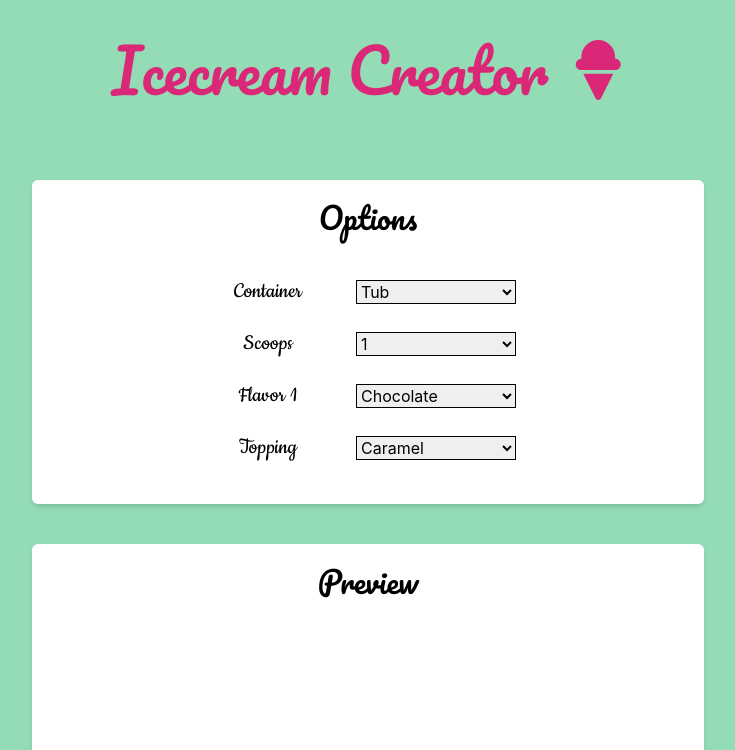
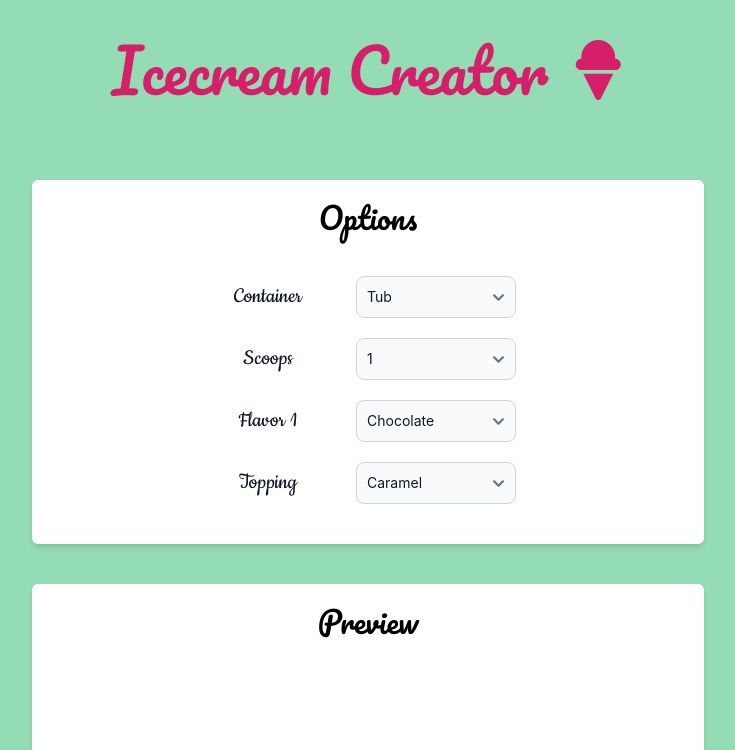
Before and after one commit to tudhak/IcecreamCreator, a React (Create React App) app in the folder client/: page / in a window 1280 px wide. Shown: the top 750 px of the page, without its empty margins (272-1007 px from the left). Built offline with nearby package versions, Linux system fonts and the light colour scheme.

Commit message:
Added flowbite and flowbite react, experimented in Options.js

```diff
--- a/client/package.json
+++ b/client/package.json
@@ -11,6 +11,8 @@
     "@testing-library/jest-dom": "^5.17.0",
     "@testing-library/react": "^13.4.0",
     "@testing-library/user-event": "^13.5.0",
+    "flowbite": "^2.4.1",
+    "flowbite-react": "^0.10.1",
     "react": "^18.3.1",
     "react-dom": "^18.3.1",
     "react-scripts": "5.0.1",
--- a/client/src/components/Flavor.js
+++ b/client/src/components/Flavor.js
@@ -1,11 +1,13 @@
+import { Label, Select } from "flowbite-react";
+
 export default function Flavor({ index, features, onFlavorChange }) {
   return (
     <div className="flex justify-center items-center gap-10 mb-5">
-      <label className="w-24 cookie-regular text-2xl text-center">
+      <Label className="w-24 cookie-regular text-2xl text-center">
         Flavor {index + 1}
-      </label>
-      <select
-        className="border border-black w-40"
+      </Label>
+      <Select
+        className="w-40"
         value={features.flavors[index]}
         onChange={(e) => onFlavorChange(e.target.value, index)}
       >
@@ -24,7 +26,7 @@ export default function Flavor({ index, features, onFlavorChange }) {
         <option>Matcha</option>
         <option>Carrot</option>
         <option>Blue Moon</option>
-      </select>
+      </Select>
     </div>
   );
 }
--- a/client/src/components/Options.js
+++ b/client/src/components/Options.js
@@ -1,4 +1,6 @@
 import Flavor from "./Flavor";
+
+import { Label, Select } from "flowbite-react";
 
 export default function Options({ features, setFeatures }) {
   function handleFlavorChange(flavor, index) {
@@ -25,11 +27,12 @@ export default function Options({ features, setFeatures }) {
     <div className="bg-white rounded-md shadow-md w-4/5 max-w-2xl p-5">
       <h2 className="text-3xl pacifico-regular text-center mb-10">Options</h2>
       <div className="flex justify-center items-center gap-10 mb-5">
-        <label className="w-24 cookie-regular text-2xl text-center">
-          Container
-        </label>
-        <select
-          className="border border-black w-40"
+        <Label
+          className="w-24 cookie-regular text-2xl text-center"
+          value="Container"
+        />
+        <Select
+          className="w-40"
           value={features.container}
           onChange={(e) =>
             setFeatures({ ...features, container: e.target.value })
@@ -37,21 +40,22 @@ export default function Options({ features, setFeatures }) {
         >
           <option>Tub</option>
           <option>Cone</option>
-        </select>
+        </Select>
       </div>
       <div className="flex justify-center items-center gap-10 mb-5">
-        <label className="w-24 cookie-regular text-2xl text-center">
-          Scoops
-        </label>
-        <select
-          className="border border-black w-40"
+        <Label
+          className="w-24 cookie-regular text-2xl text-center"
+          value="Scoops"
+        />
+        <Select
+          className="w-40"
           value={features.scoops}
           onChange={(e) => updateScoopsAndFlavors(Number(e.target.value))}
         >
           <option>1</option>
           <option>2</option>
           <option>3</option>
-        </select>
+        </Select>
       </div>
       {Array.from({ length: features.scoops }, (_, i) => (
         <Flavor
@@ -62,11 +66,11 @@ export default function Options({ features, setFeatures }) {
         />
       ))}
       <div className="flex justify-center items-center gap-10 mb-5">
-        <label className="w-24 cookie-regular text-2xl text-center">
+        <Label className="w-24 cookie-regular text-2xl text-center">
           Topping
-        </label>
-        <select
-          className="border border-black w-40"
+        </Label>
+        <Select
+          className="w-40"
           value={features.topping}
           onChange={(e) =>
             setFeatures({ ...features, topping: e.target.value })
@@ -76,7 +80,7 @@ export default function Options({ features, setFeatures }) {
           <option>Strawberry sauce</option>
           <option>Chocolate chips</option>
           <option>Peanut chips</option>
-        </select>
+        </Select>
       </div>
     </div>
   );
--- a/client/tailwind.config.js
+++ b/client/tailwind.config.js
@@ -1,8 +1,11 @@
 /** @type {import('tailwindcss').Config} */
+
+const flowbite = require("flowbite-react/tailwind");
+
 module.exports = {
-  content: ["./src/**/*.{html,js}"],
+  content: ["./src/**/*.{js,jsx,ts,tsx}", flowbite.content()],
   theme: {
     extend: {},
   },
-  plugins: [],
+  plugins: [flowbite.plugin()],
 };
```
Also changed, not shown: 1 other file (tests, documents, lock files or other folders).
